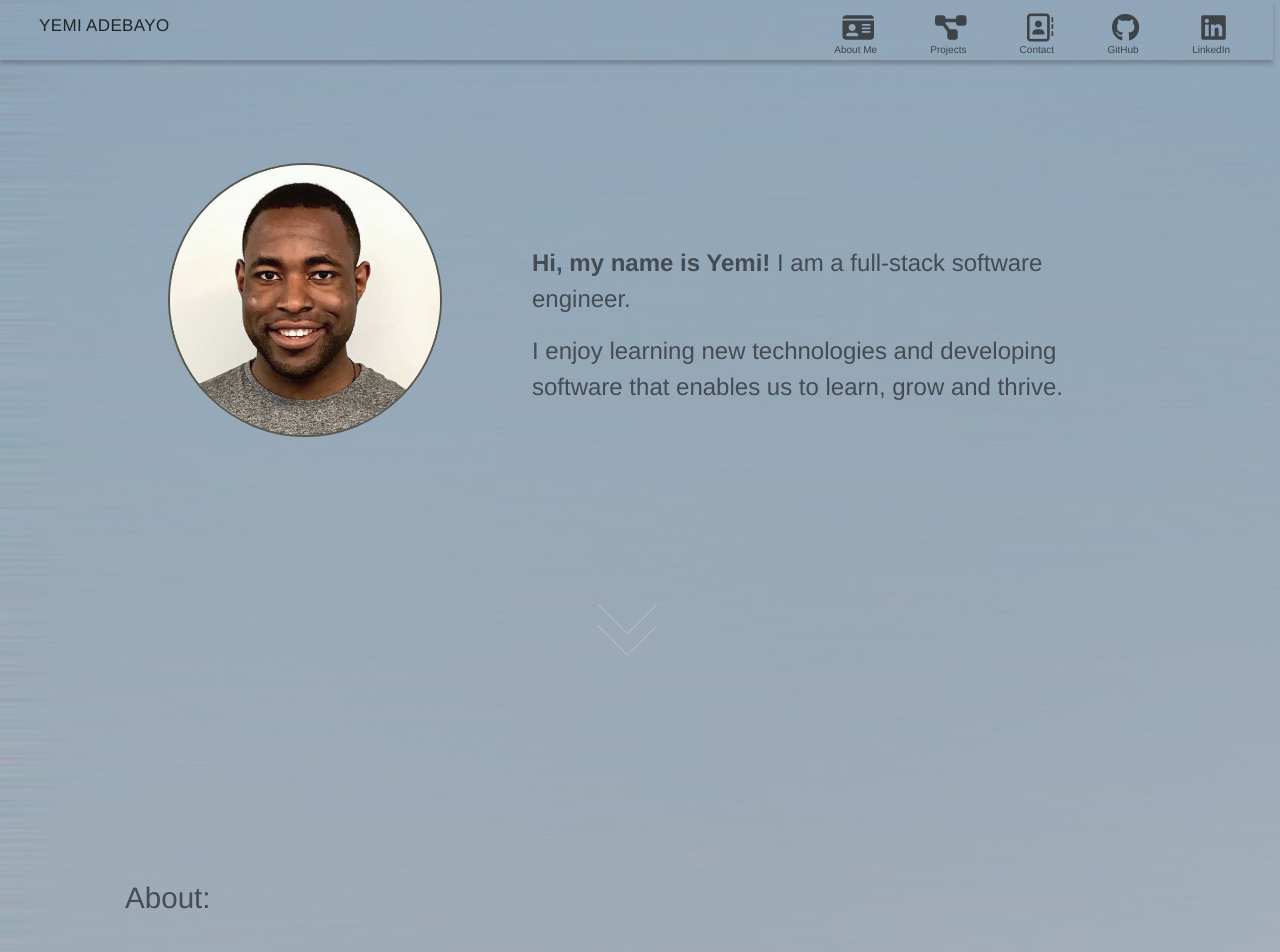
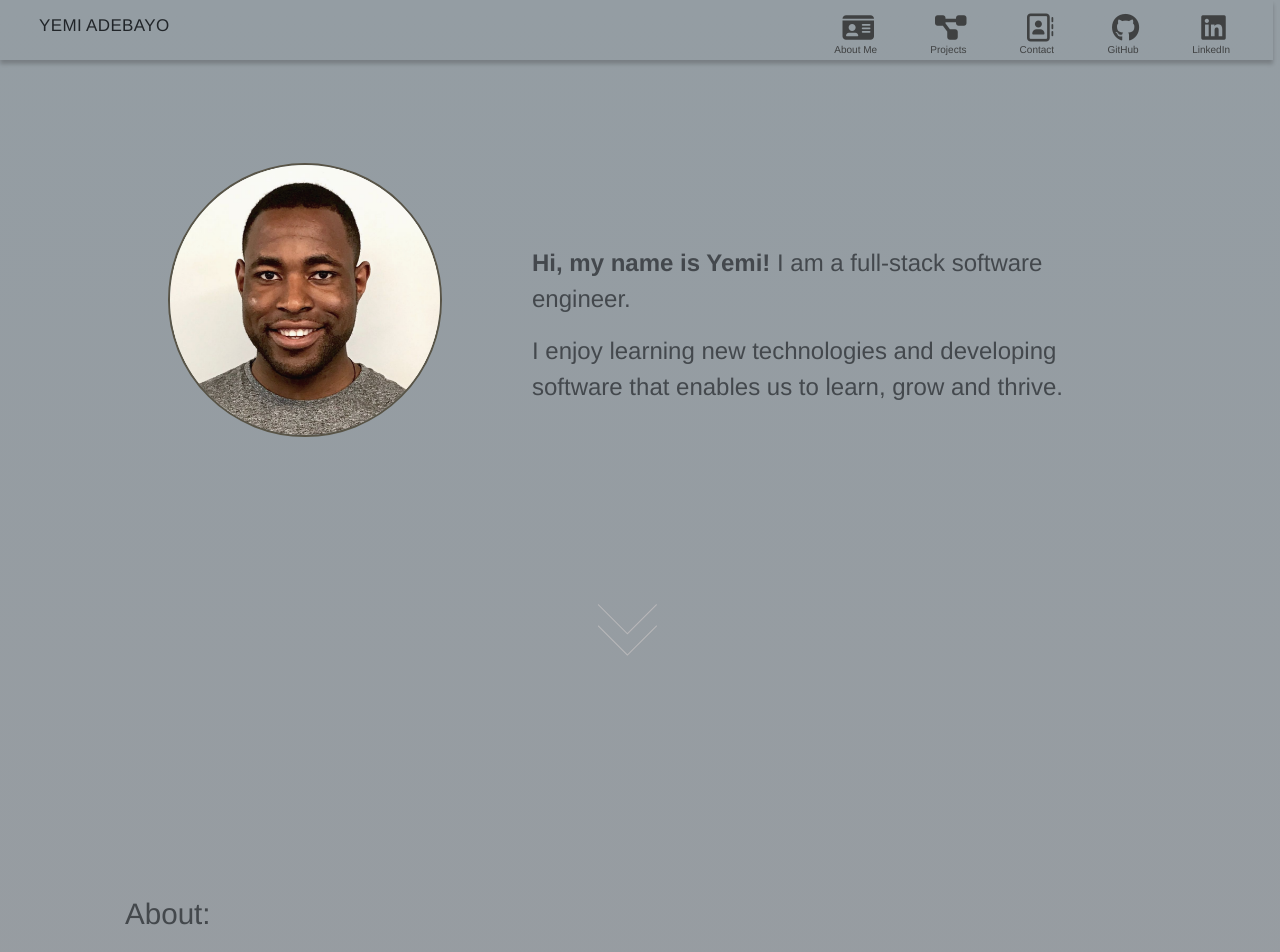
Before and after one commit to yem82/portfolio, a React (Create React App) app in the folder client/: page / in a window 1280 px wide. Shown: the top 952 px of the page. Built offline with nearby package versions, Linux system fonts and the light colour scheme.

Commit message:
update background

```diff
--- a/client/src/App.scss
+++ b/client/src/App.scss
@@ -11,9 +11,8 @@ html, body {
 }
 
 .background-pic {
-  background-image: url('../src/assets/images/light-gradient.jpg');
+  background: linear-gradient(to bottom, #949da3,#a59999);
   background-size: cover;
-  // background-attachment: fixed;
  }
 
 html {
--- a/client/src/components/About.js
+++ b/client/src/components/About.js
@@ -23,10 +23,10 @@ class About extends Component {
         <div className="section-b">
         <div className="brief"><p> <b>Hi, my name is Yemi!</b> I am a full-stack software engineer.</p>
         <p>I enjoy learning new technologies and developing software that enables us to learn, grow and thrive.</p>
-        <div className="scroll-indicator">
+        <p className="scroll-indicator">
           <span></span>
           <span></span>
-        </div>
+        </p>
         </div>
         </div>
 
--- a/client/src/components/stylesheets/About.scss
+++ b/client/src/components/stylesheets/About.scss
@@ -90,7 +90,7 @@ $main-font: 'Gotham SSm A','Gotham SSm B',Gotham,"Helvetica Neue",Helvetica,Aria
     }
 
     @media (min-width: 640px) {
-        transform: translate(14em, 8em) rotate(45deg);
+        transform: translate(12em, 8em) rotate(45deg);
     }
 
     @media (min-width: 720px) {
@@ -98,7 +98,7 @@ $main-font: 'Gotham SSm A','Gotham SSm B',Gotham,"Helvetica Neue",Helvetica,Aria
     }
 
     @media (min-width: 820px) {
-        transform: translate(18em, 8em) rotate(45deg);
+        transform: translate(16.5em, 8em) rotate(45deg);
     }
 
     @media (min-width: 875px) {
```
